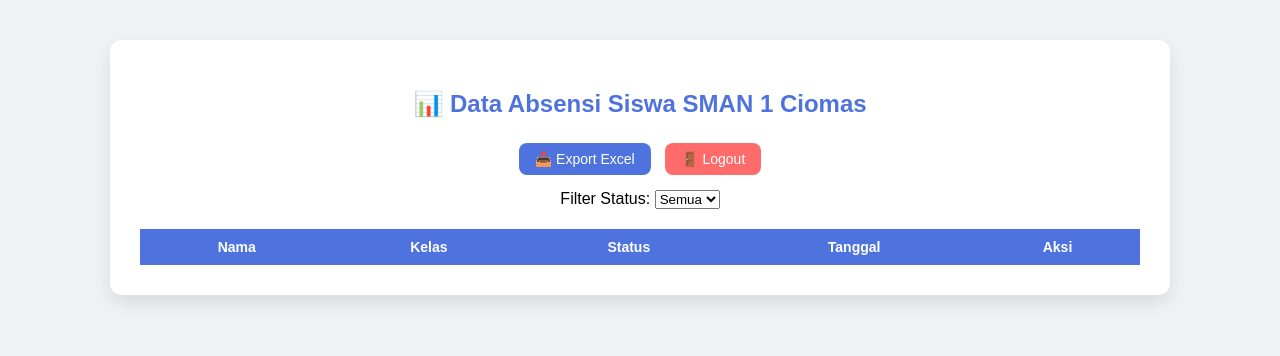
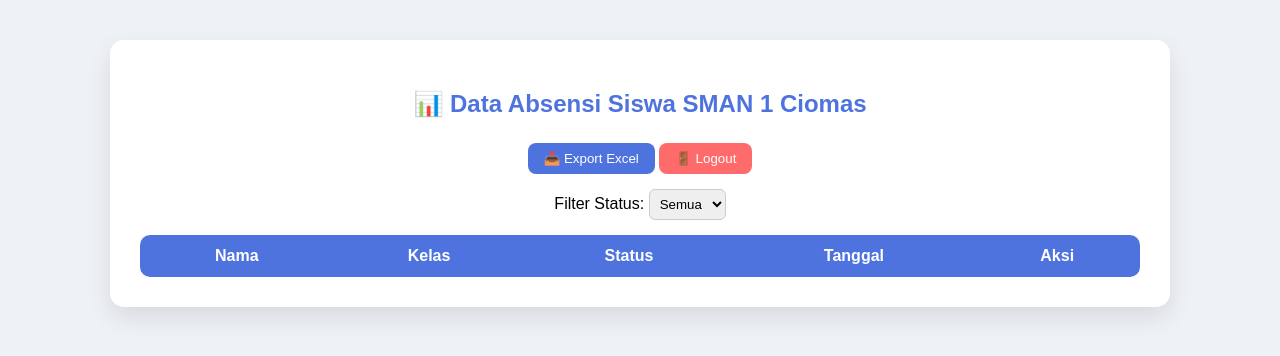
Before and after one commit to hestioctaviani810-star/absensi-sekolah, a Flask app: page /dashboard in a window 1280 px wide. Shown: the top 356 px of the page. Run offline with Flask 3, Linux system fonts and the light colour scheme; the visitor is signed in with stand-in values (Sample User, id 1); lists and menus that the app fills with data are empty.

Commit message:
update lagi

```diff
--- a/templates/index.html
+++ b/templates/index.html
@@ -3,121 +3,157 @@
 <head>
 <meta charset="UTF-8">
 <title>Data Absensi</title>
+
+<script>
+setInterval(function(){
+location.reload();
+},2000);
+</script>
+
 <style>
-body {
-    font-family: Arial, sans-serif;
-    background: #f0f2f5;
+
+body{
+font-family:Arial;
+background:#eef2f7;
 margin:0;
-    padding:0;
 }
-.container {
-    width: 90%;
-    max-width: 1000px;
-    margin: 40px auto;
-    background: white;
-    padding: 30px;
-    border-radius: 12px;
-    box-shadow: 0 8px 20px rgba(0,0,0,0.1);
+
+.container{
+width:90%;
+max-width:1000px;
+margin:40px auto;
+background:white;
+padding:30px;
+border-radius:14px;
+box-shadow:0 10px 25px rgba(0,0,0,0.1);
 }
-h2 {
-    text-align: center;
-    color: #4e73df;
-    margin-bottom: 25px;
+
+h2{
+text-align:center;
+color:#4e73df;
+margin-bottom:25px;
 }
-button {
-    padding: 8px 16px;
-    border: none;
-    border-radius: 8px;
-    cursor: pointer;
-    transition: 0.3s;
-    font-size: 14px;
+
+button{
+padding:8px 16px;
+border:none;
+border-radius:8px;
+cursor:pointer;
+transition:0.2s;
 }
-button.export {
-    background-color: #4e73df;
-    color: white;
-    margin-right: 10px;
+
+.export{
+background:#4e73df;
+color:white;
 }
-button.export:hover {
-    background-color: #2e59d9;
-    transform: scale(1.05);
+
+.logout{
+background:#ff6b6b;
+color:white;
 }
-button.logout {
-    background-color: #ff6b6b;
-    color: white;
+
+.hapus{
+background:#ff4757;
+color:white;
 }
-button.logout:hover {
-    background-color: #e63946;
-    transform: scale(1.05);
+
+button:hover{
+transform:scale(1.05);
+opacity:0.9;
 }
-button.hapus {
-    background-color: #ff4757;
-    color: white;
+
+.table-wrapper{
+overflow-x:auto;
+border-radius:10px;
 }
-button.hapus:hover {
-    background-color: #e84118;
-    transform: scale(1.05);
+
+table{
+width:100%;
+border-collapse:collapse;
+overflow:hidden;
 }
-table {
-    width: 100%;
-    border-collapse: collapse;
-    margin-top: 20px;
-    font-size: 14px;
+
+th{
+background:#4e73df;
+color:white;
+padding:12px;
+position:sticky;
+top:0;
 }
-th, td {
-    padding: 10px;
-    text-align: center;
+
+td{
+padding:12px;
+border-bottom:1px solid #eee;
 }
-th {
-    background-color: #4e73df;
-    color: white;
+
+tr{
+transition:0.2s;
 }
-tr:nth-child(even) {
-    background-color: #f2f2f2;
+
+tr:hover{
+background:#f5f7ff;
 }
-.status-hadir { color: green; font-weight: bold; }
-.status-izin { color: orange; font-weight: bold; }
-.status-sakit { color: blue; font-weight: bold; }
-.status-alpha { color: red; font-weight: bold; }
-.filter {
-    margin-bottom: 15px;
-    text-align: center;
+
+.status-hadir{
+color:#2ecc71;
+font-weight:bold;
 }
-@media(max-width:600px){
-    table, th, td {
-        font-size: 12px;
+
+.status-izin{
+color:#f39c12;
+font-weight:bold;
 }
-    button {
-        font-size: 12px;
-        padding: 6px 12px;
+
+.status-sakit{
+color:#3498db;
+font-weight:bold;
 }
+
+.status-alpha{
+color:#e74c3c;
+font-weight:bold;
 }
+
+.filter{
+margin-bottom:15px;
+text-align:center;
+}
+
+select{
+padding:6px;
+border-radius:6px;
+border:1px solid #ccc;
+}
+
 </style>
 </head>
+
 <body>
 
 <div class="container">
+
 <h2>📊 Data Absensi Siswa SMAN 1 Ciomas</h2>
 
-    <!-- tombol export & logout -->
-    <div style="margin-bottom:15px; text-align:center;">
+<div style="text-align:center;margin-bottom:15px;">
 <a href="/export"><button class="export">📥 Export Excel</button></a>
 <a href="/logout"><button class="logout">🚪 Logout</button></a>
 </div>
 
-    <!-- filter status -->
 <form method="GET" class="filter">
 <label>Filter Status:</label>
 <select name="status" onchange="this.form.submit()">
-            <option value="semua" {% if status_filter=='semua' %}selected{% endif %}>Semua</option>
-            <option value="Hadir" {% if status_filter=='Hadir' %}selected{% endif %}>Hadir</option>
-            <option value="Izin" {% if status_filter=='Izin' %}selected{% endif %}>Izin</option>
-            <option value="Sakit" {% if status_filter=='Sakit' %}selected{% endif %}>Sakit</option>
-            <option value="Alpha" {% if status_filter=='Alpha' %}selected{% endif %}>Alpha</option>
+<option value="semua">Semua</option>
+<option value="Hadir">Hadir</option>
+<option value="Izin">Izin</option>
+<option value="Sakit">Sakit</option>
+<option value="Alpha">Alpha</option>
 </select>
 </form>
 
-    <!-- tabel absensi -->
+<div class="table-wrapper">
+
 <table>
+
 <tr>
 <th>Nama</th>
 <th>Kelas</th>
@@ -125,20 +161,33 @@ tr:nth-child(even) {
 <th>Tanggal</th>
 <th>Aksi</th>
 </tr>
+
 {% for siswa in data %}
 <tr>
+
 <td>{{ siswa.nama }}</td>
+
 <td>{{ siswa.kelas }}</td>
-            <td class="status-{{ siswa.status|lower }}">{{ siswa.status }}</td>
+
+<td class="status-{{ siswa.status|lower }}">
+{{ siswa.status }}
+</td>
+
 <td>{{ siswa.tanggal.strftime("%d-%m-%Y") }}</td>
+
 <td>
 <a href="/hapus/{{ siswa.id }}">
 <button class="hapus">🗑 Hapus</button>
 </a>
 </td>
+
 </tr>
 {% endfor %}
+
 </table>
+
+</div>
+
 </div>
 
 </body>
```
Lines whose indentation alone changed are shown as unchanged.
